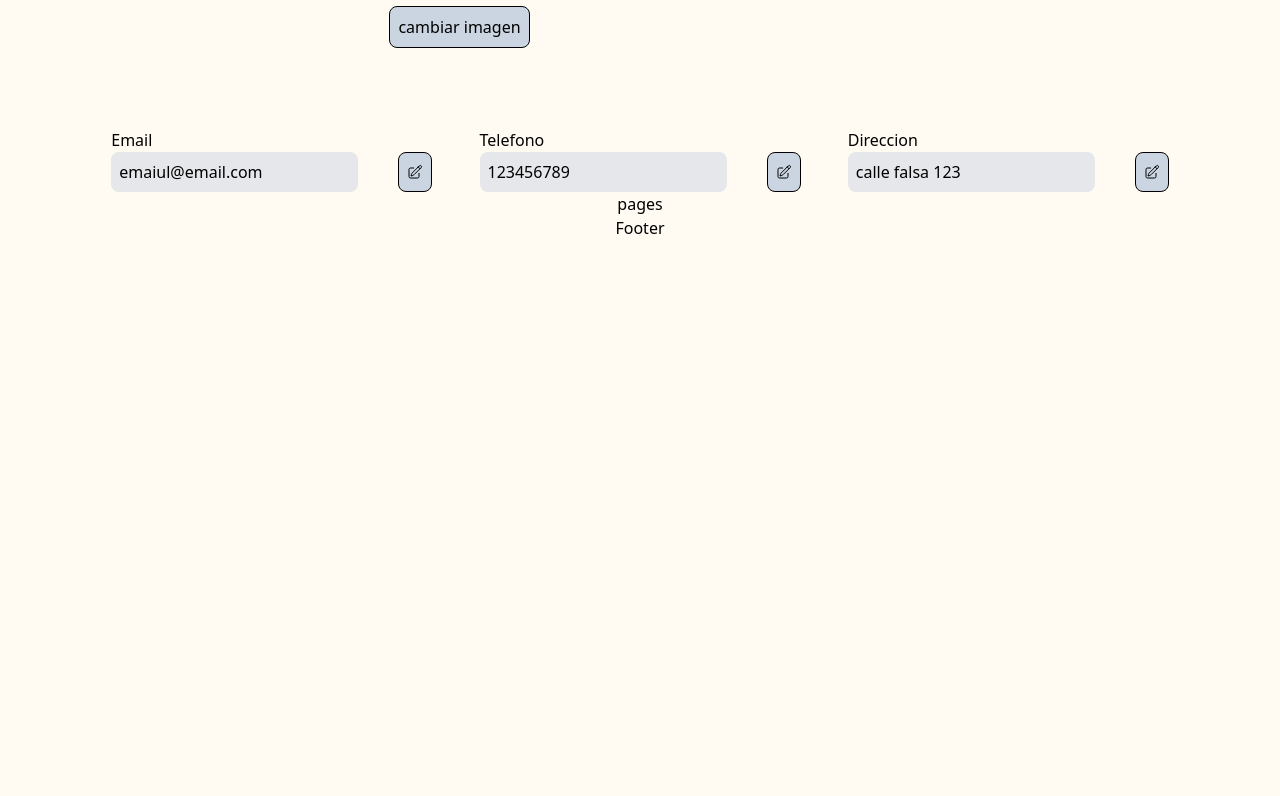
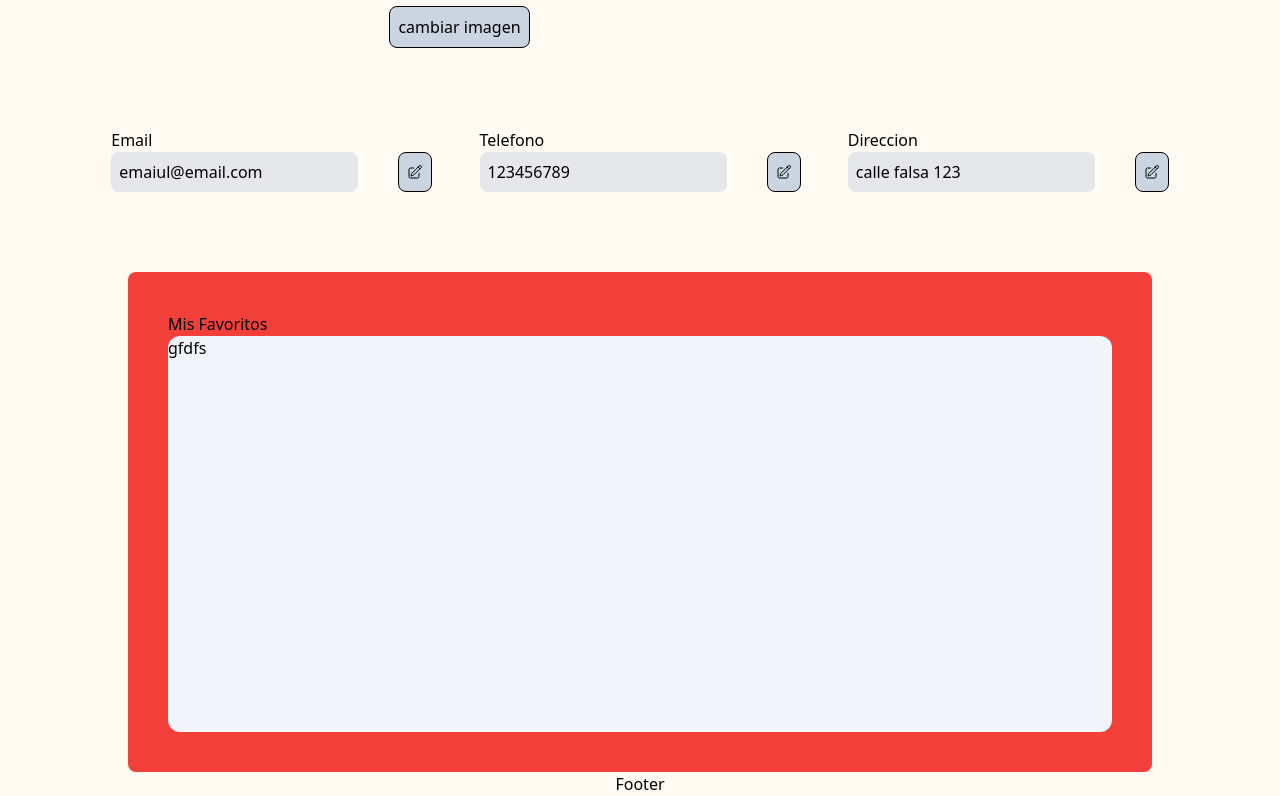
Before and after one commit to emanuelpps/epic-burger-WEB, a Next.js app: page /profile/favoritos in a window 1280 px wide. Shown: the part 305-1101 px from the top of the page. Before the commit the page ends 800 px from the top, so only its background shows below. Built offline with nearby package versions, Linux system fonts and the light colour scheme.

Commit message:
feat: added favorite product page to profile

```diff
--- a/app/profile/favoritos/components/ProductContainer.tsx
+++ b/app/profile/favoritos/components/ProductContainer.tsx
@@ -1,7 +1,16 @@
 import React from "react";
 
 const ProductContainer = () => {
-  return <div>ProductContainer</div>;
+  return (
+    <div className="flex w-[100%] justify-center items-center mt-20">
+      <div className="bg-[#F23F39] w-[80%] h-[500px] flex flex-col p-10 rounded-lg">
+        <div className="flex">
+          <h2>Mis Favoritos</h2>
+        </div>
+        <div className="bg-slate-100 h-full rounded-xl">gfdfs</div>
+      </div>
+    </div>
+  );
 };
 
 export default ProductContainer;
--- a/app/profile/favoritos/page.tsx
+++ b/app/profile/favoritos/page.tsx
@@ -1,7 +1,12 @@
 import React from "react";
+import ProductContainer from "./components/ProductContainer";
 
 const Pages = () => {
-  return <div>pages</div>;
+  return (
+    <div className="w-[100%] h-[100%] flex justify-center items-center">
+      <ProductContainer />
+    </div>
+  );
 };
 
 export default Pages;
```
